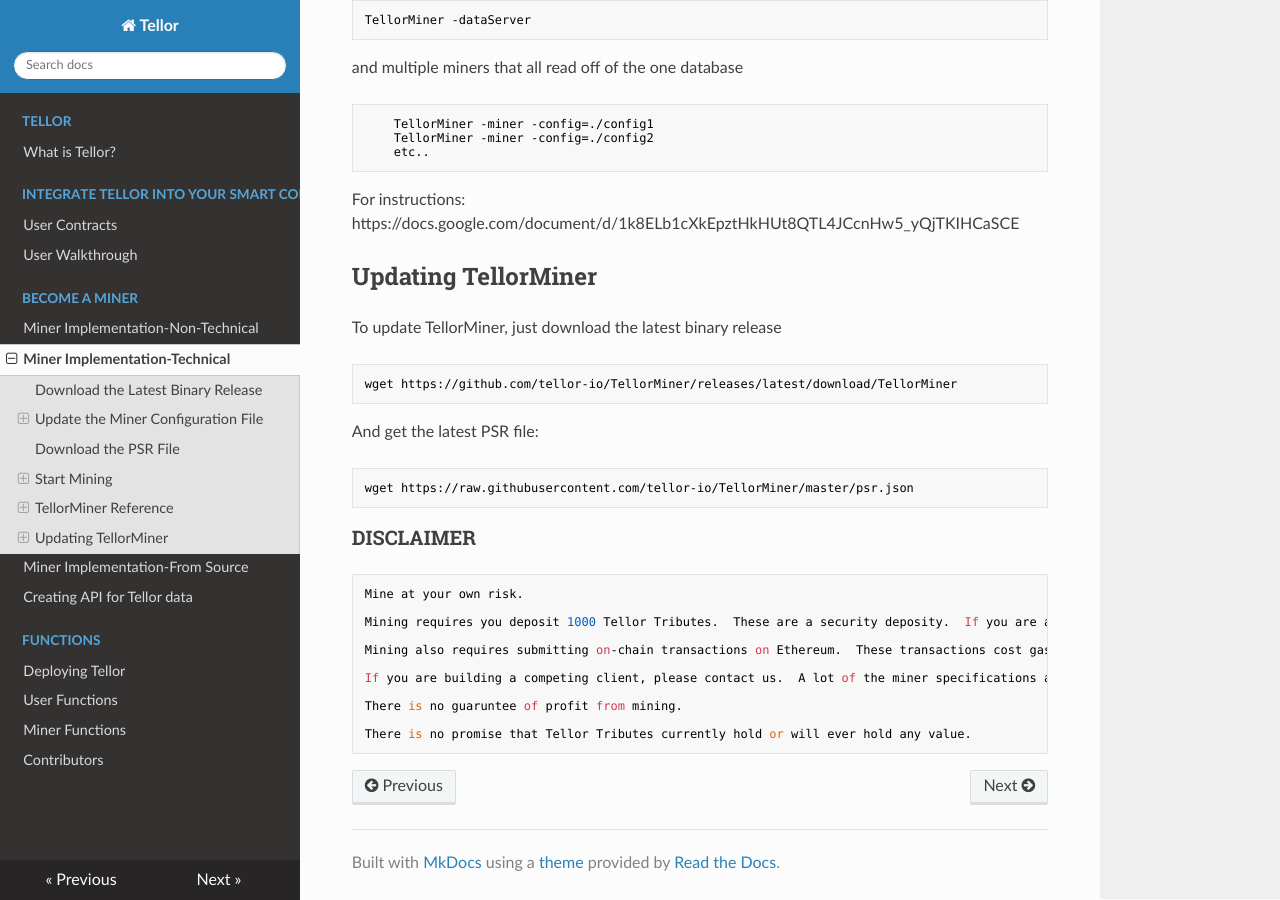
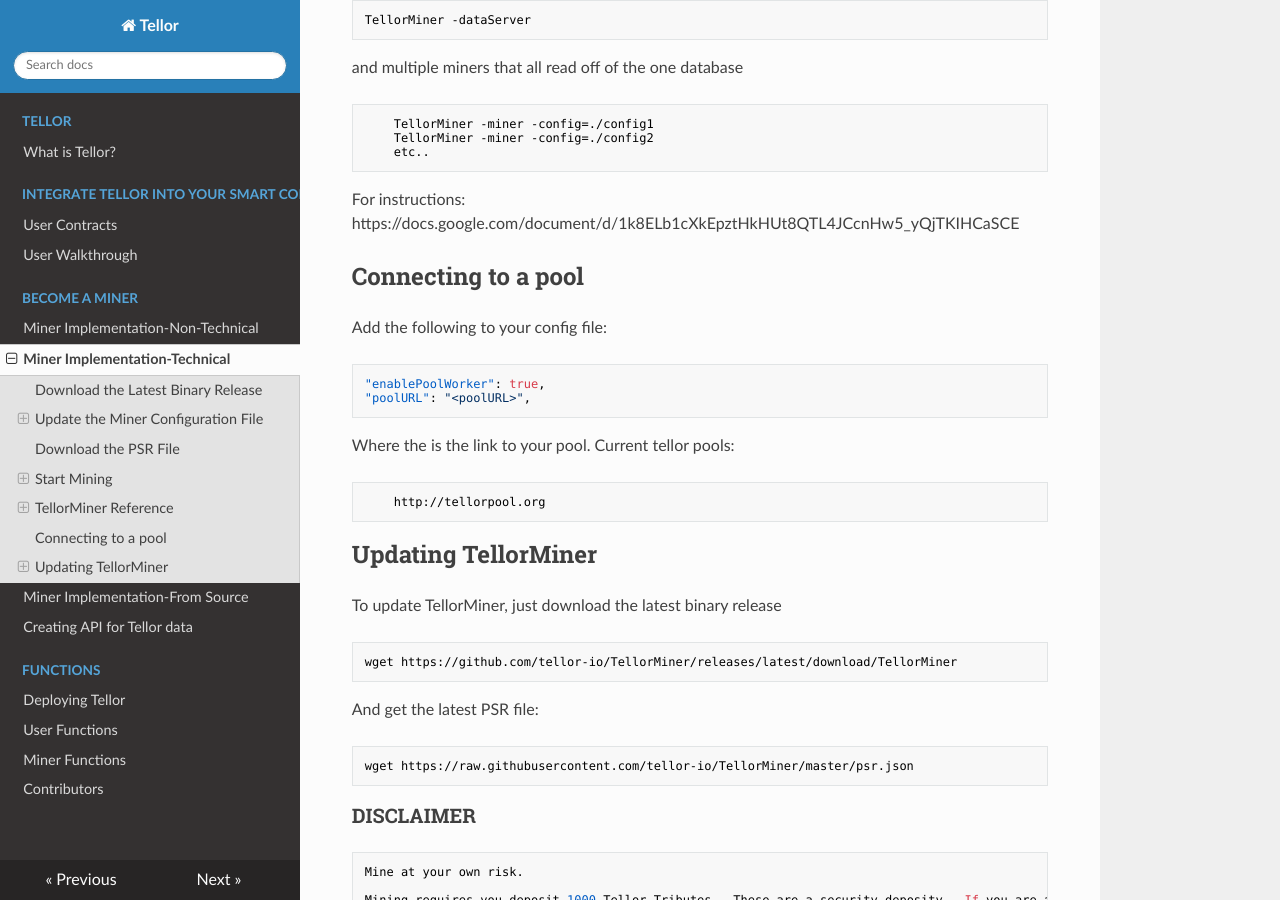
Before and after one commit to tellor-io/TellorDocumentation, an MkDocs documentation site: the page built from docs/MinerSetupTechnical.md, in a window 1280 px wide and 900 px high, scrolled down 3311 px. Built offline with MkDocs 1.6.1, drawn with Linux system fonts in a browser that asks for light colours; nearby versions of some CDN libraries; a script that is not in the unit is left out.

Commit message:
poolSupport

````diff
--- a/docs/MinerSetupTechnical.md
+++ b/docs/MinerSetupTechnical.md
@@ -147,6 +147,19 @@ and multiple miners that all read off of the one database
 For instructions:
 https://docs.google.com/document/d/1k8ELb1cXkEpztHkHUt8QTL4JCcnHw5_yQjTKIHCaSCE
 
+## Connecting to a pool
+
+Add the following to your config file:
+
+    "enablePoolWorker": true,
+    "poolURL": "<poolURL>",
+
+Where the <poolURL> is the link to your pool. Current tellor pools:
+
+        http://tellorpool.org
+
+
+
 ## Updating TellorMiner
 To update TellorMiner, just download the latest binary release
 ```
````
